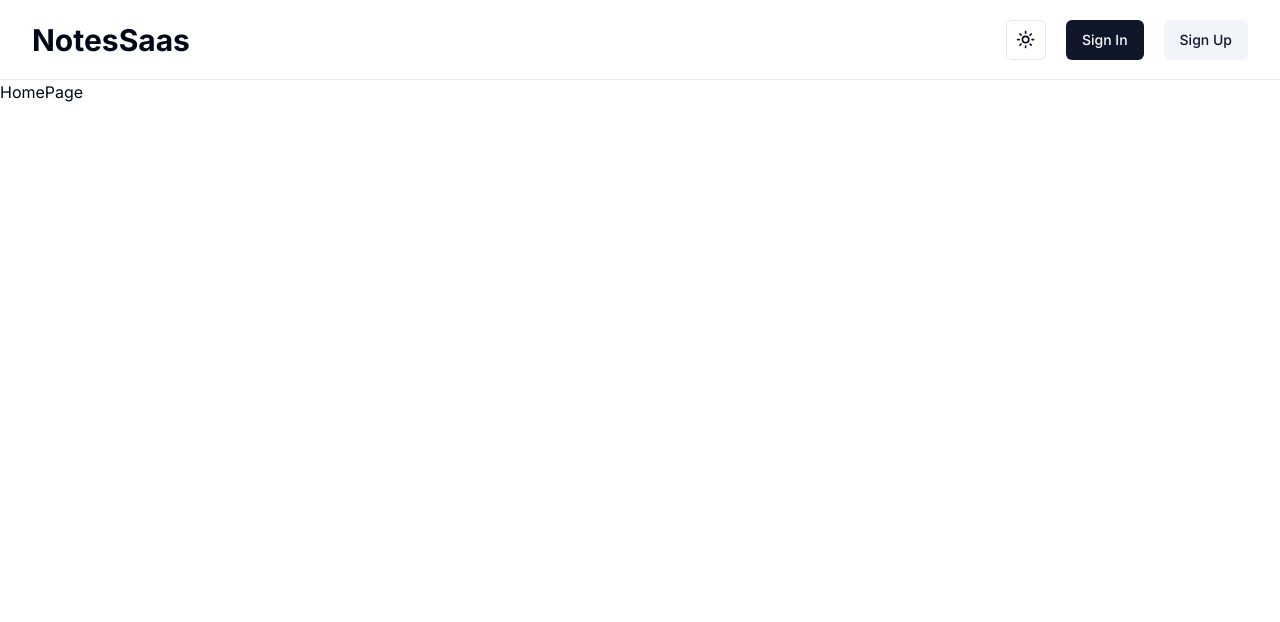
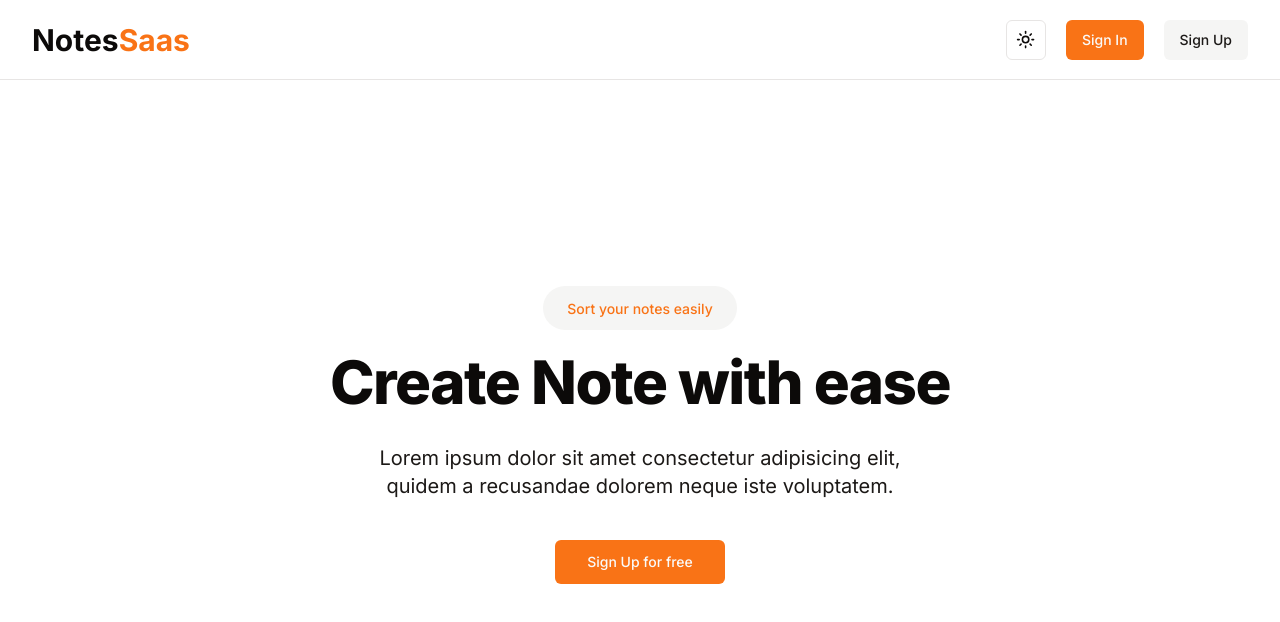
Before and after one commit to puckj/notes-web-saas, a Next.js app: page / in a window 1280 px wide. Shown: the top 622 px of the page. Built offline with nearby package versions, Linux system fonts and the light colour scheme; no server answers.

Commit message:
create UserNav

```diff
--- /dev/null
+++ b/app/dashboard/layout.tsx
@@ -0,0 +1,20 @@
+import DashboardNav from "@/components/DashboardNav";
+
+const DashboardLayout = ({
+  children,
+}: Readonly<{
+  children: React.ReactNode;
+}>) => {
+  return (
+    <div className="flex flex-col space-y-6 mt-10">
+      <div className="container grid flex-1 gap-12 md:grid-cols-[200px_1fr]">
+        <aside className="hidden w-[200px] flex-col md:flex">
+          <DashboardNav />
+        </aside>
+        <main>{children}</main>
+      </div>
+    </div>
+  );
+};
+
+export default DashboardLayout;
--- a/app/globals.css
+++ b/app/globals.css
@@ -5,64 +5,47 @@
 @layer base {
   :root {
     --background: 0 0% 100%;
-    --foreground: 222.2 84% 4.9%;
-
+    --foreground: 20 14.3% 4.1%;
     --card: 0 0% 100%;
-    --card-foreground: 222.2 84% 4.9%;
-
+    --card-foreground: 20 14.3% 4.1%;
     --popover: 0 0% 100%;
-    --popover-foreground: 222.2 84% 4.9%;
-
-    --primary: 222.2 47.4% 11.2%;
-    --primary-foreground: 210 40% 98%;
-
-    --secondary: 210 40% 96.1%;
-    --secondary-foreground: 222.2 47.4% 11.2%;
-
-    --muted: 210 40% 96.1%;
-    --muted-foreground: 215.4 16.3% 46.9%;
-
-    --accent: 210 40% 96.1%;
-    --accent-foreground: 222.2 47.4% 11.2%;
-
+    --popover-foreground: 20 14.3% 4.1%;
+    --primary: 24.6 95% 53.1%;
+    --primary-foreground: 60 9.1% 97.8%;
+    --secondary: 60 4.8% 95.9%;
+    --secondary-foreground: 24 9.8% 10%;
+    --muted: 60 4.8% 95.9%;
+    --muted-foreground: 25 5.3% 44.7%;
+    --accent: 60 4.8% 95.9%;
+    --accent-foreground: 24 9.8% 10%;
     --destructive: 0 84.2% 60.2%;
-    --destructive-foreground: 210 40% 98%;
-
-    --border: 214.3 31.8% 91.4%;
-    --input: 214.3 31.8% 91.4%;
-    --ring: 222.2 84% 4.9%;
-
+    --destructive-foreground: 60 9.1% 97.8%;
+    --border: 20 5.9% 90%;
+    --input: 20 5.9% 90%;
+    --ring: 24.6 95% 53.1%;
     --radius: 0.5rem;
   }
 
   .dark {
-    --background: 222.2 84% 4.9%;
-    --foreground: 210 40% 98%;
-
-    --card: 222.2 84% 4.9%;
-    --card-foreground: 210 40% 98%;
-
-    --popover: 222.2 84% 4.9%;
-    --popover-foreground: 210 40% 98%;
-
-    --primary: 210 40% 98%;
-    --primary-foreground: 222.2 47.4% 11.2%;
-
-    --secondary: 217.2 32.6% 17.5%;
-    --secondary-foreground: 210 40% 98%;
-
-    --muted: 217.2 32.6% 17.5%;
-    --muted-foreground: 215 20.2% 65.1%;
-
-    --accent: 217.2 32.6% 17.5%;
-    --accent-foreground: 210 40% 98%;
-
-    --destructive: 0 62.8% 30.6%;
-    --destructive-foreground: 210 40% 98%;
-
-    --border: 217.2 32.6% 17.5%;
-    --input: 217.2 32.6% 17.5%;
-    --ring: 212.7 26.8% 83.9%;
+    --background: 20 14.3% 4.1%;
+    --foreground: 60 9.1% 97.8%;
+    --card: 20 14.3% 4.1%;
+    --card-foreground: 60 9.1% 97.8%;
+    --popover: 20 14.3% 4.1%;
+    --popover-foreground: 60 9.1% 97.8%;
+    --primary: 20.5 90.2% 48.2%;
+    --primary-foreground: 60 9.1% 97.8%;
+    --secondary: 12 6.5% 15.1%;
+    --secondary-foreground: 60 9.1% 97.8%;
+    --muted: 12 6.5% 15.1%;
+    --muted-foreground: 24 5.4% 63.9%;
+    --accent: 12 6.5% 15.1%;
+    --accent-foreground: 60 9.1% 97.8%;
+    --destructive: 0 72.2% 50.6%;
+    --destructive-foreground: 60 9.1% 97.8%;
+    --border: 12 6.5% 15.1%;
+    --input: 12 6.5% 15.1%;
+    --ring: 20.5 90.2% 48.2%;
   }
 }
 
--- a/app/page.tsx
+++ b/app/page.tsx
@@ -1,3 +1,34 @@
+import { Button } from "@/components/ui/button";
+import { RegisterLink } from "@kinde-oss/kinde-auth-nextjs/components";
+
 export default function Home() {
-  return <div>HomePage</div>;
+  return (
+    <section className="flex items-center justify-center bg-background h-[90vh]">
+      <div className="relative items-center w-full px-5 py-12 mx-auto lg:px-16 max-w-7xl md:px-12">
+        <div className="max-w-3xl mx-auto text-center">
+          <div>
+            <span className="w-auto px-6 py-3 rounded-full bg-secondary">
+              <span className="text-sm font-medium text-primary">
+                Sort your notes easily
+              </span>
+            </span>
+            <h1 className="mt-8 text-3xl font-extrabold tracking-tight lg:text-6xl">
+              Create Note with ease
+            </h1>
+            <p className="max-w-xl mx-auto mt-8 text-base lg:text-xl text-secondary-foreground">
+              Lorem ipsum dolor sit amet consectetur adipisicing elit, quidem a
+              recusandae dolorem neque iste voluptatem.
+            </p>
+          </div>
+          <div className="flex justify-center max-w-sm mx-auto mt-10">
+            <RegisterLink>
+              <Button size="lg" className="w-full">
+                Sign Up for free
+              </Button>
+            </RegisterLink>
+          </div>
+        </div>
+      </div>
+    </section>
+  );
 }
--- /dev/null
+++ b/components/DashboardNav.tsx
@@ -0,0 +1,28 @@
+"use client";
+
+import { navItems } from "@/constants";
+import { cn } from "@/lib/utils";
+import Link from "next/link";
+import { usePathname } from "next/navigation";
+
+const DashboardNav = () => {
+  const pathname = usePathname();
+  return (
+    <nav className="grid items-start gap-2">
+      {navItems.map((item, index) => (
+        <Link href={item.href} key={index}>
+          <span
+            className={cn(
+              "group flex items-center rounded-md px-3 py-2 text-sm font-medium hover:bg-accent hover:text-accent-foreground",
+              pathname === item.href ? "bg-accent" : "bg-transparent"
+            )}
+          >
+            <item.icon className="mr-2 h-4 w-4 text-primary" />
+            <span>{item.name}</span>
+          </span>
+        </Link>
+      ))}
+    </nav>
+  );
+};
+export default DashboardNav;
--- a/components/NavBar.tsx
+++ b/components/NavBar.tsx
@@ -3,26 +3,31 @@ import { ThemeToggle } from "./ThemeToggle";
 import { Button } from "./ui/button";
 import {
   LoginLink,
-  LogoutLink,
   RegisterLink,
 } from "@kinde-oss/kinde-auth-nextjs/components";
 import { getKindeServerSession } from "@kinde-oss/kinde-auth-nextjs/server";
+import UserNav from "./UserNav";
 
 const NavBar = async () => {
-  const { isAuthenticated } = getKindeServerSession();
+  const { isAuthenticated, getUser } = getKindeServerSession();
+  const user = await getUser();
 
   return (
     <div className="border-b bg-background h-[10vh] flex items-center">
       <div className="container flex items-center justify-between">
         <Link href="/">
-          <h1 className="font-bold text-3xl">NotesSaas</h1>
+          <h1 className="font-bold text-3xl">
+            Notes<span className="text-primary">Saas</span>
+          </h1>
         </Link>
         <div className="flex items-center gap-x-5">
           <ThemeToggle />
           {(await isAuthenticated()) ? (
-            <LogoutLink>
-              <Button>Logout</Button>
-            </LogoutLink>
+            <UserNav
+              name={user?.given_name as string}
+              email={user?.email as string}
+              image={user?.picture as string}
+            />
           ) : (
             <div className="flex items-center gap-x-5">
               <LoginLink>
--- /dev/null
+++ b/components/UserNav.tsx
@@ -0,0 +1,70 @@
+import { navItems } from "@/constants";
+import { Avatar, AvatarFallback, AvatarImage } from "./ui/avatar";
+import { Button } from "./ui/button";
+import {
+  DropdownMenu,
+  DropdownMenuContent,
+  DropdownMenuGroup,
+  DropdownMenuItem,
+  DropdownMenuLabel,
+  DropdownMenuSeparator,
+  DropdownMenuTrigger,
+} from "./ui/dropdown-menu";
+import Link from "next/link";
+import { DoorClosed } from "lucide-react";
+import { LogoutLink } from "@kinde-oss/kinde-auth-nextjs/components";
+
+const UserNav = ({ name, email, image }: UserNavProps) => {
+  return (
+    <DropdownMenu>
+      <DropdownMenuTrigger asChild>
+        <Button variant="ghost" className="relative h-10 w-10 rounded-full">
+          <Avatar className="h-10 w-10 rounded-full">
+            <AvatarImage src={image} alt="avatar-image" />
+            <AvatarFallback>{name.substring(0, 3)}</AvatarFallback>
+          </Avatar>
+        </Button>
+      </DropdownMenuTrigger>
+      <DropdownMenuContent className="w-56" align="end" forceMount>
+        <DropdownMenuLabel>
+          <div className="flex flex-col space-y-1">
+            <p className="text-sm font-medium leading-none">{name}</p>
+            <p className="text-xs leading-none text-muted-foreground">
+              {email}
+            </p>
+          </div>
+        </DropdownMenuLabel>
+        <DropdownMenuSeparator />
+        <DropdownMenuGroup>
+          {navItems.map((item, index) => (
+            <DropdownMenuItem asChild key={index}>
+              <Link
+                href={item.href}
+                className="w-full flex justify-between items-center "
+              >
+                {item.name}
+                <span>
+                  <item.icon className="w-4 h-4" />
+                </span>
+              </Link>
+            </DropdownMenuItem>
+          ))}
+        </DropdownMenuGroup>
+        <DropdownMenuSeparator />
+        <DropdownMenuItem
+          asChild
+          className="w-full flex justify-between items-center"
+        >
+          <LogoutLink>
+            Logout
+            <span>
+              <DoorClosed className="w-4 h-4" />
+            </span>
+          </LogoutLink>
+        </DropdownMenuItem>
+      </DropdownMenuContent>
+    </DropdownMenu>
+  );
+};
+
+export default UserNav;
--- /dev/null
+++ b/components/ui/avatar.tsx
@@ -0,0 +1,50 @@
+"use client"
+
+import * as React from "react"
+import * as AvatarPrimitive from "@radix-ui/react-avatar"
+
+import { cn } from "@/lib/utils"
+
+const Avatar = React.forwardRef<
+  React.ElementRef<typeof AvatarPrimitive.Root>,
+  React.ComponentPropsWithoutRef<typeof AvatarPrimitive.Root>
+>(({ className, ...props }, ref) => (
+  <AvatarPrimitive.Root
+    ref={ref}
+    className={cn(
+      "relative flex h-10 w-10 shrink-0 overflow-hidden rounded-full",
+      className
+    )}
+    {...props}
+  />
+))
+Avatar.displayName = AvatarPrimitive.Root.displayName
+
+const AvatarImage = React.forwardRef<
+  React.ElementRef<typeof AvatarPrimitive.Image>,
+  React.ComponentPropsWithoutRef<typeof AvatarPrimitive.Image>
+>(({ className, ...props }, ref) => (
+  <AvatarPrimitive.Image
+    ref={ref}
+    className={cn("aspect-square h-full w-full", className)}
+    {...props}
+  />
+))
+AvatarImage.displayName = AvatarPrimitive.Image.displayName
+
+const AvatarFallback = React.forwardRef<
+  React.ElementRef<typeof AvatarPrimitive.Fallback>,
+  React.ComponentPropsWithoutRef<typeof AvatarPrimitive.Fallback>
+>(({ className, ...props }, ref) => (
+  <AvatarPrimitive.Fallback
+    ref={ref}
+    className={cn(
+      "flex h-full w-full items-center justify-center rounded-full bg-muted",
+      className
+    )}
+    {...props}
+  />
+))
+AvatarFallback.displayName = AvatarPrimitive.Fallback.displayName
+
+export { Avatar, AvatarImage, AvatarFallback }
--- /dev/null
+++ b/constants/index.ts
@@ -0,0 +1,7 @@
+import { CreditCard, Home, Settings } from "lucide-react";
+
+export const navItems = [
+    { name: "Home", href: "/dashboard", icon: Home },
+    { name: "Settings", href: "/dashboard/settings", icon: Settings },
+    { name: "Billing", href: "/dashboard/billing", icon: CreditCard },
+];
--- a/package.json
+++ b/package.json
@@ -10,6 +10,7 @@
   },
   "dependencies": {
     "@kinde-oss/kinde-auth-nextjs": "^2.1.15",
+    "@radix-ui/react-avatar": "^1.0.4",
     "@radix-ui/react-dropdown-menu": "^2.0.6",
     "@radix-ui/react-slot": "^1.0.2",
     "class-variance-authority": "^0.7.0",
--- /dev/null
+++ b/types/index.ts
@@ -0,0 +1,5 @@
+type UserNavProps = {
+    name: string,
+    email: string,
+    image: string
+}
```
Also changed, not shown: 1 other file (tests, documents, lock files or other folders).
